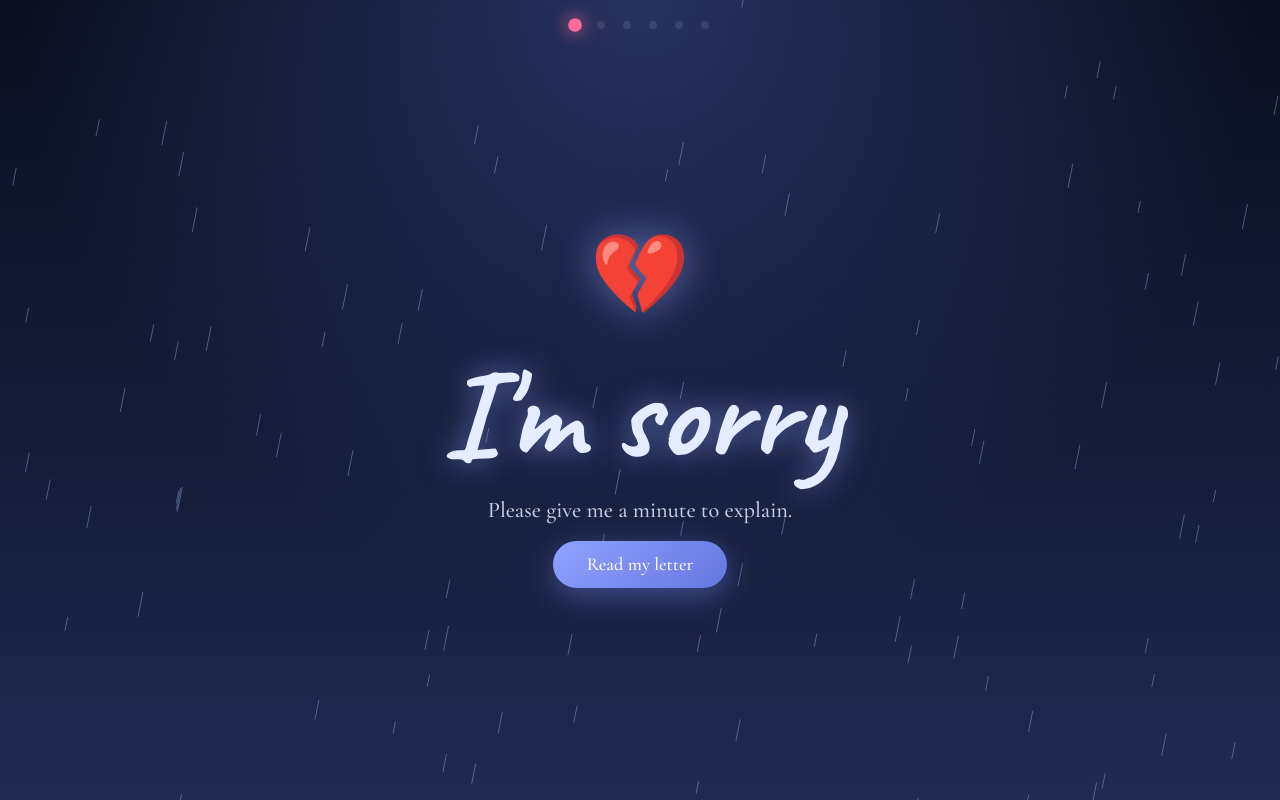
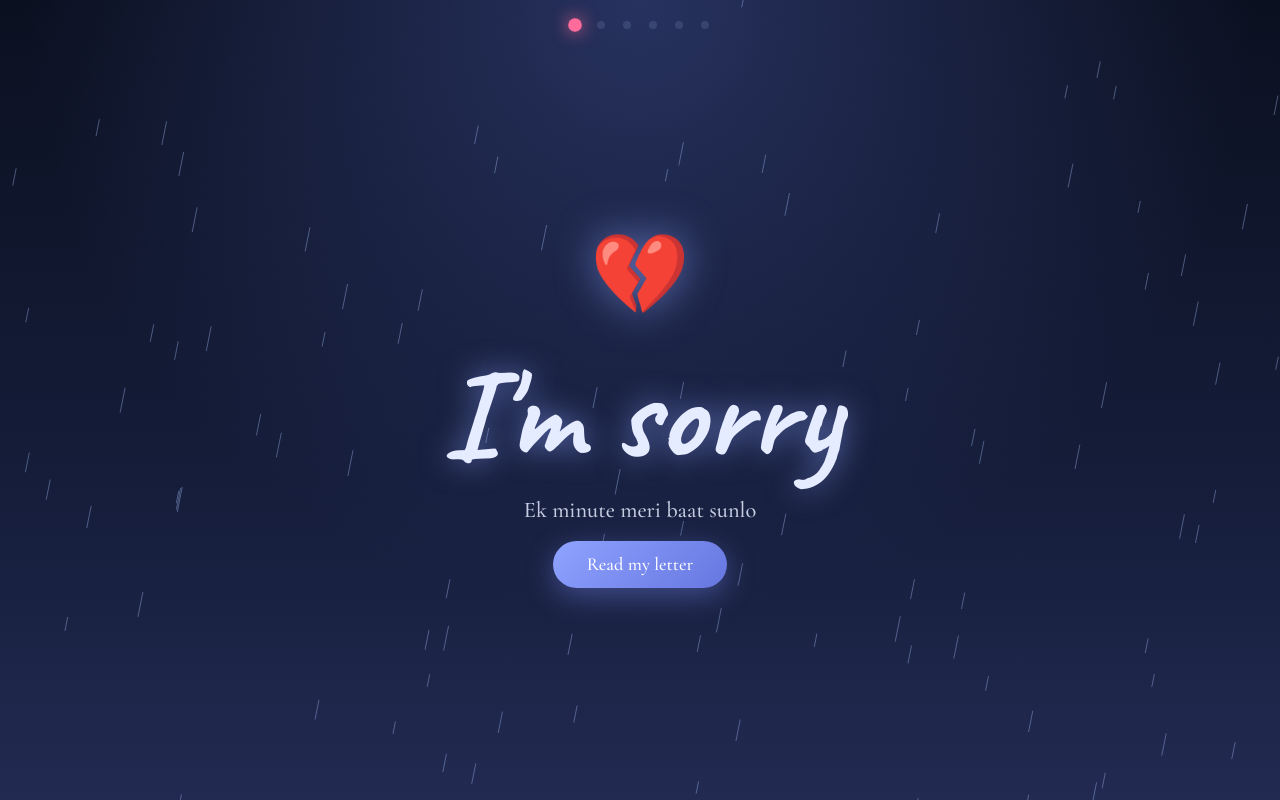
Before and after one commit to R44GUY/sorry, a plain HTML site: page index.html in a window 1280 px wide. Drawn offline with nearby package versions, Linux system fonts and the light colour scheme.

Commit message:
Added changes

```diff
--- a/index.html
+++ b/index.html
@@ -106,7 +106,7 @@ body.forgiven #dots button.on::before{background:#e8457b}
   <section class="stage on" id="s0">
     <div class="bh">💔</div>
     <h1 class="hand big">I'm sorry</h1>
-    <p class="soft">Please give me a minute to explain.</p>
+    <p class="soft">Ek minute meri baat sunlo</p>
     <button class="go" id="start" data-next>Read my letter</button>
   </section>
 
@@ -147,30 +147,29 @@ body.forgiven #dots button.on::before{background:#e8457b}
 /* ====== EDIT THIS PART ====== */
 const CONFIG = {
   name: "Maahi",
-  from: "Ritik",
+  from: "Mishree",
   // Put your photos in images/ and match the names here.
   photos: [
-    { src: "images/1.jpg", cap: "When we couldn't stop laughing" },
-    { src: "images/2.jpg", cap: "My favourite version of us" },
-    { src: "images/3.jpg", cap: "You, being the best part" },
+    { src: "images/3.jpg", cap: "When we couldn't stop laughing" },
+    { src: "images/6.jpg", cap: "My favourite version of us" },
+    { src: "images/2.jpg", cap: "You, being the best part" },
     { src: "images/4.jpg", cap: "The day I fell for you again" },
     { src: "images/5.jpg", cap: "Home is wherever you are" }
   ],
   letter: [
-    "I'm sorry. I know I hurt you, and no words can undo that, but you deserve to hear it from me, properly.",
-    "I'm sorry for the things I said, and for the things I didn't say. I'm sorry for the moments you felt unheard, and for the times I let my pride speak louder than my love.",
+    "I'm sorry. I know I hurt you, and I promise to do whatever possible to make it up to you.",
+    "Mai maafi maangta hu apse, jo bhi maine kara usske liye, I love you the most Maahi <3 <3 <3",
     "You are the best part of my life, and the thought that I made you sad is the one thing I can't stop thinking about.",
-    "I'm not asking you to forget it. I'm only asking for a chance to show you, with actions and not just words, that I can do better."
+    "Mai sabkuch karunga koshish because I want to be with you and make you the happiest girl in the world <3 <3 <3"
   ],
   promises: [
     "I'll listen before I react",
-    "I'll say sorry sooner, not later",
-    "I'll never let silence win",
-    "I'll make time for us, always",
+    "I'll try to understand you better",
+    "I'll be there for you always",
     "I'll be honest, even when it's hard",
-    "I'll love you louder every day"
+    "I'll love you more every day"
   ],
-  thanks: "Thank you for giving me another chance. I promise to deserve it, every single day. I love you."
+  thanks: "Thank you for being there for me, I love you the most Maahi <3 <3 <3"
 };
 /* ============================ */
 
```
